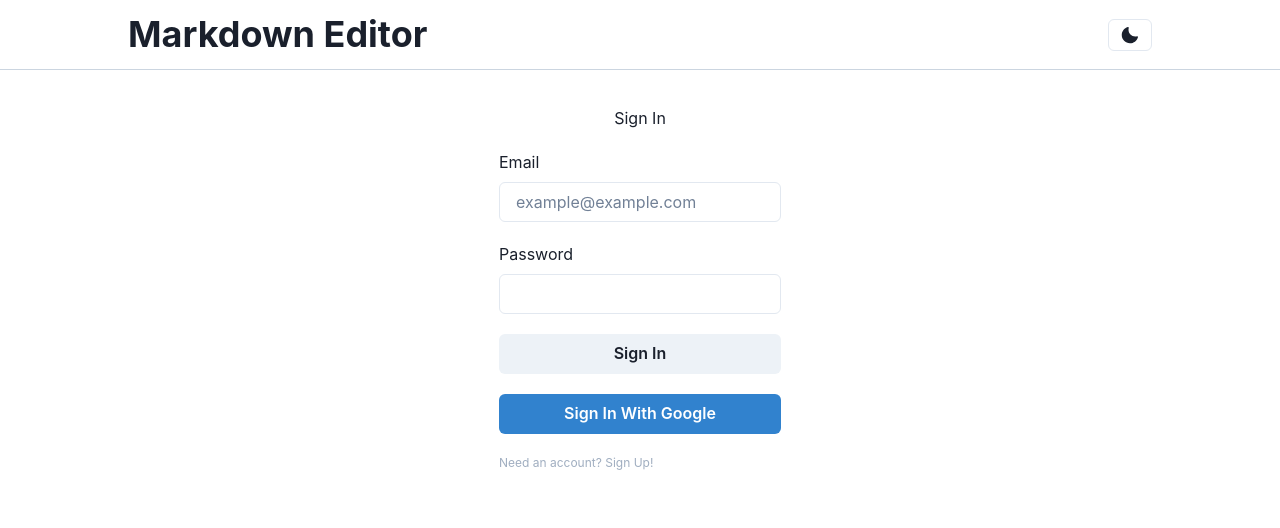
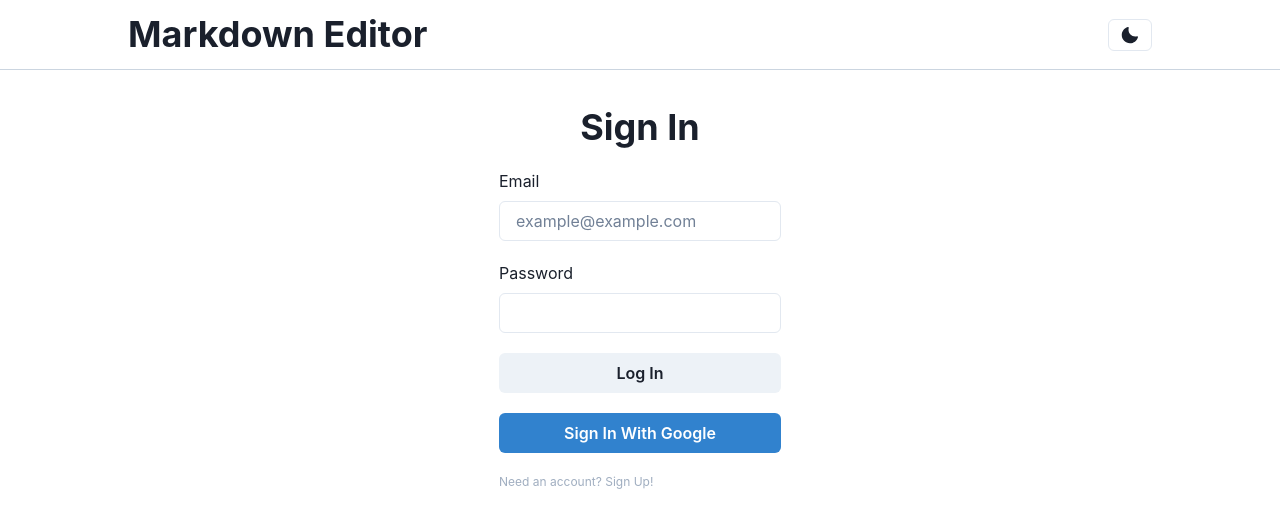
Before and after one commit to nronzel/markdown-editor, a React (Vite) app: page /signin in a window 1280 px wide. Shown: the top 528 px of the page. Built offline with nearby package versions, Linux system fonts and the light colour scheme; no server answers.

Commit message:
style: made "sign in" into header

```diff
--- a/src/pages/signin.jsx
+++ b/src/pages/signin.jsx
@@ -1,5 +1,5 @@
 import React, { useState } from "react";
-import { Flex, Input, Button, Text, Box, useToast } from "@chakra-ui/react";
+import { Heading, Flex, Input, Button, Text, Box, useToast } from "@chakra-ui/react";
 import { NavLink, useNavigate } from "react-router-dom";
 import Header from "../components/Header";
 import { useAuthValue } from "../config/AuthProvider";
@@ -69,9 +69,9 @@ const Signin = () => {
     <Flex direction="column" alignItems="center">
       <Header />
       <Flex direction="column" gap={5}>
-        <Text mt={9} textAlign="center">
+        <Heading mt={9} textAlign="center">
           Sign In
-        </Text>
+        </Heading>
         {error && <Box className="auth_error">{error}</Box>}
         <label>Email</label>
         <Input
@@ -90,7 +90,7 @@ const Signin = () => {
           onChange={(e) => setPassword(e.target.value)}
         />
 
-        <Button onClick={login}>Sign In</Button>
+        <Button onClick={login}>Log In</Button>
         <Button onClick={signInWithGoogle} colorScheme="blue">
           Sign In With Google
         </Button>
```
